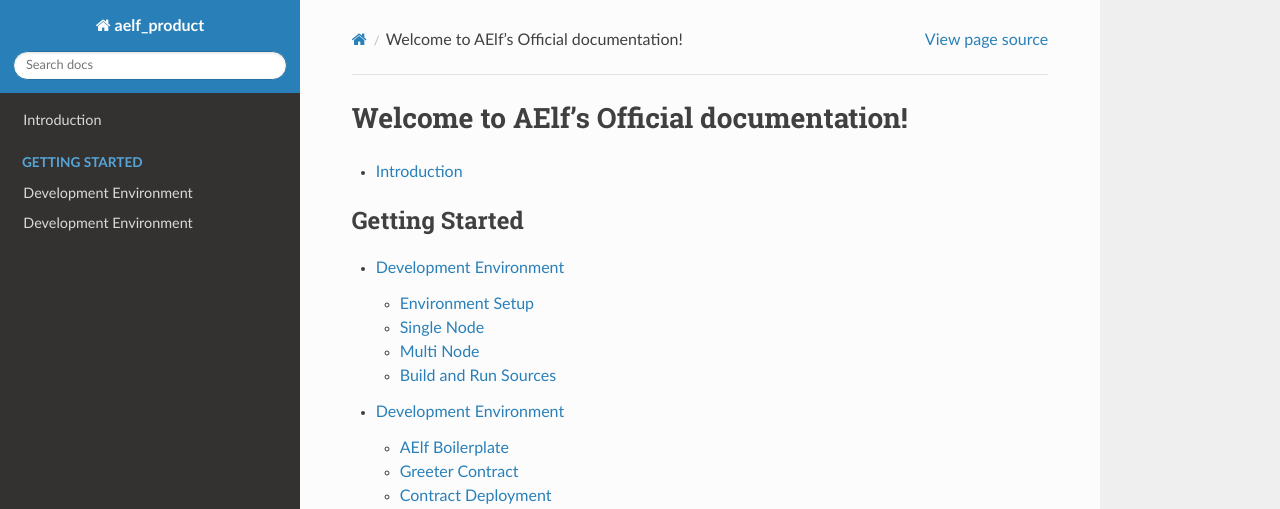
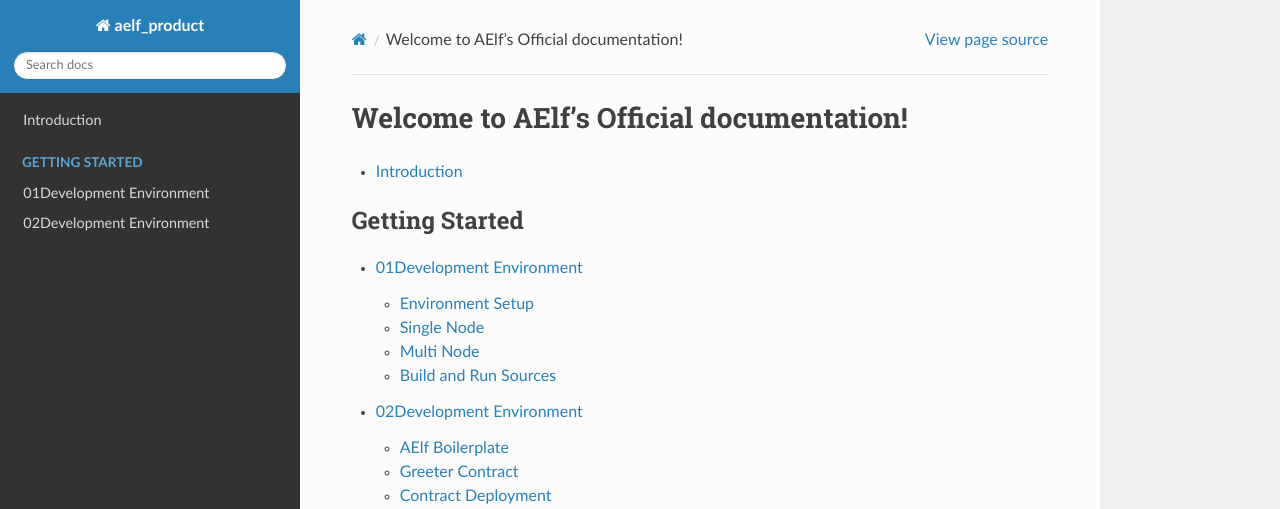
Before and after one commit to XtHou/rtd-tutorial, a Sphinx documentation site: the page built from source/index.rst, in a window 1280 px wide. Shown: the top 509 px of the page. Built offline with Sphinx 7.4.7 and the Read the Docs theme 2.0.0, drawn with Linux system fonts in a browser that asks for light colours.

Commit message:
Update index.rst

```diff
--- a/source/index.rst
+++ b/source/index.rst
@@ -17,8 +17,8 @@ Welcome to AElf's Official documentation!
    :maxdepth: 2
    :caption: Getting Started
 
-   Development Environment<main_pages/Getting_started/development_environment>
-   Development Environment<main_pages/Getting_started/smart_contract_development>
+   01Development Environment<main_pages/Getting_started/development_environment>
+   02Development Environment<main_pages/Getting_started/smart_contract_development>
 
 
 
```
